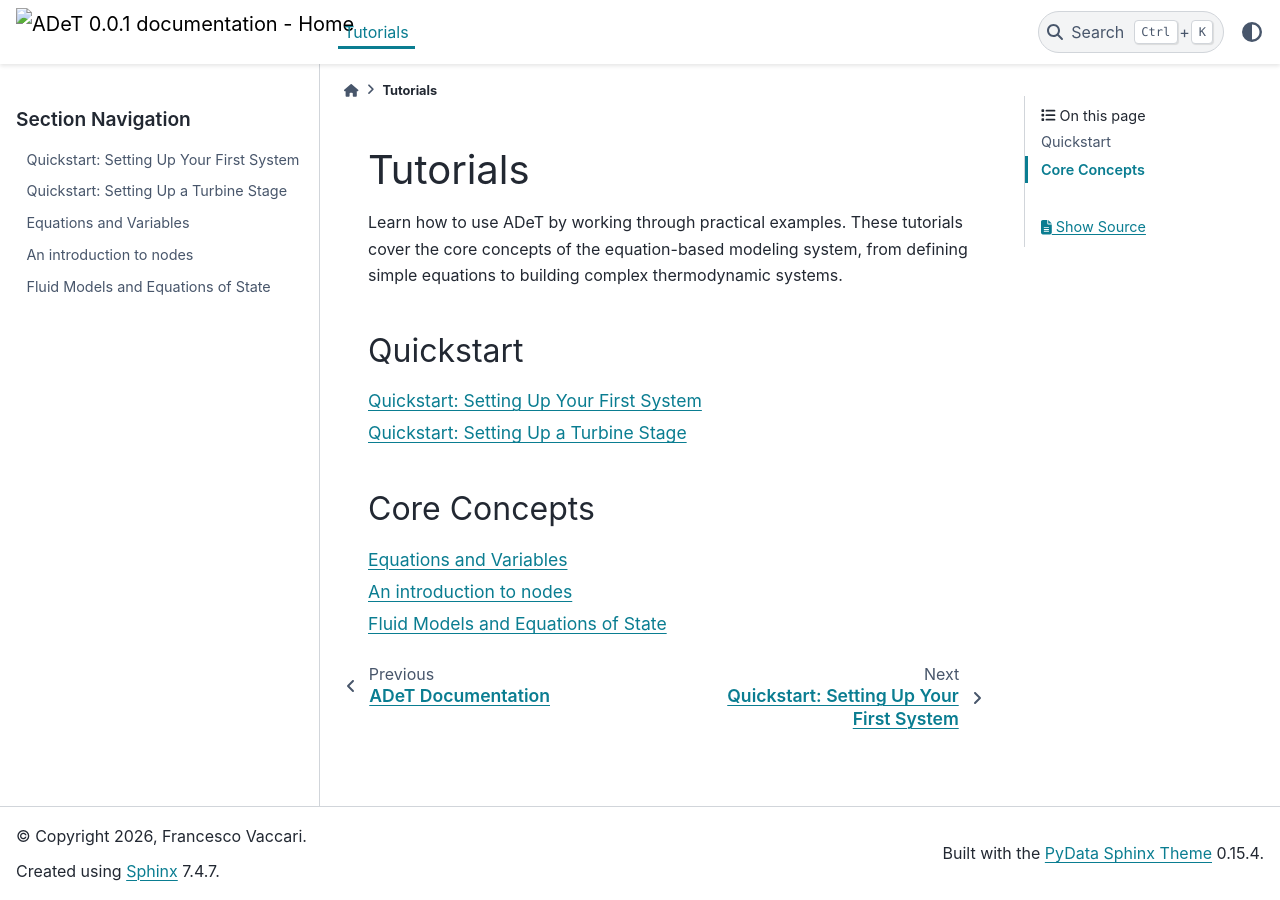
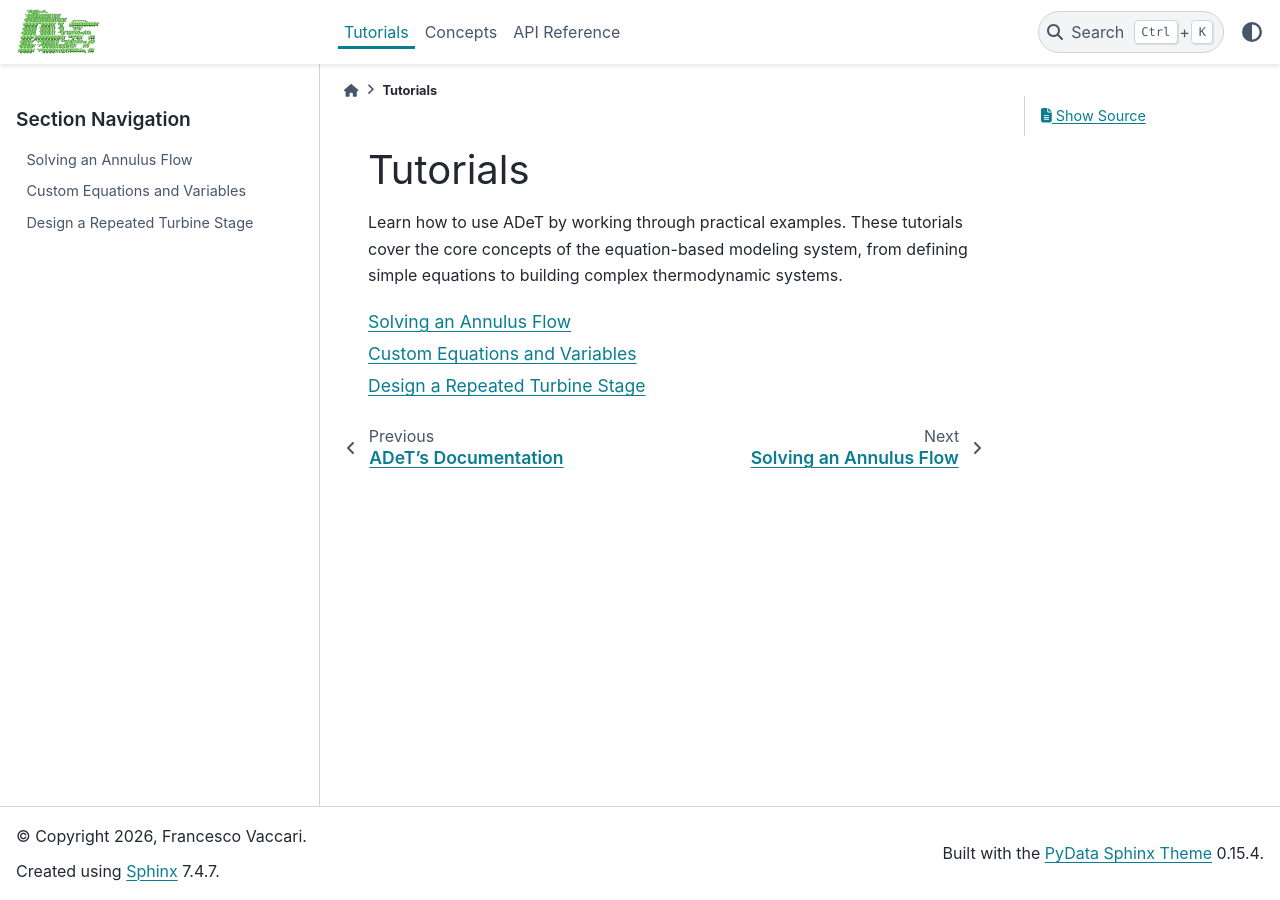
Before and after one commit to Propulsion-Power-TU-Delft/adet, a Sphinx documentation site: the page built from docs/sphinx/source/tutorials/index.md, in a window 1280 px wide. Built offline with Sphinx 7.4.7 and the PyData theme 0.15.4, drawn with Linux system fonts in a browser that asks for light colours; pages that are not in the unit, such as notebooks, are missing from menus.

Commit message:
Add and reorganize documentation source

````diff
--- /dev/null
+++ b/docs/sphinx/source/concepts/index.md
@@ -0,0 +1,14 @@
+# Concepts
+
+Learn the core concepts which make up ADeT's architecture.
+
+```{toctree}
+:maxdepth: 1
+
+custom_equations
+using_nodes
+fluid_models
+component_networks
+solving_systems
+custom_components
+```
--- a/docs/sphinx/source/tutorials/02_simple_stage.md
+++ /dev/null
@@ -1,4 +0,0 @@
-# Quickstart: Setting Up a Turbine Stage
-:::{warning}
-Work in progress
-:::
--- a/docs/sphinx/source/tutorials/index.md
+++ b/docs/sphinx/source/tutorials/index.md
@@ -2,21 +2,10 @@
 
 Learn how to use ADeT by working through practical examples. These tutorials cover the core concepts of the equation-based modeling system, from defining simple equations to building complex thermodynamic systems.
 
-## Quickstart
-
 ```{toctree}
 :maxdepth: 1
 
-01_quickstart_system
-02_simple_stage
+annulus_system
+equations_and_variables
+simple_stage
 ```
-
-## Core Concepts
-
-```{toctree}
-:maxdepth: 1
-
-03_equations_and_variables
-04_using_nodes
-05_fluid_models
-```
--- /dev/null
+++ b/docs/sphinx/source/tutorials/simple_stage.md
@@ -0,0 +1,5 @@
+# Design a Repeated Turbine Stage
+
+:::{warning}
+Work in progress
+:::
````
Also changed, not shown: README.md (+2 -8 lines), docs/sphinx/source/concepts/custom_components.md (added, +1 -0 lines), docs/sphinx/source/concepts/fluid_models.md (renamed from docs/sphinx/source/tutorials/05_fluid_models.md, +0 -3 lines), docs/sphinx/source/index.md (+8 -5 lines), docs/sphinx/source/tutorials/annulus_system.md (renamed from docs/sphinx/source/tutorials/01_quickstart_system.md, +61 -42 lines), docs/sphinx/source/tutorials/equations_and_variables.md (renamed from docs/sphinx/source/tutorials/03_equations_and_variables.md, +6 -4 lines), docs/sphinx/images/adet_logo.svg (added), docs/sphinx/images/basic_annulus.svg (added), docs/sphinx/source/concepts/component_networks.md (renamed from docs/sphinx/source/tutorials/08_component_networks.md), docs/sphinx/source/concepts/custom_equations.md (renamed from docs/sphinx/source/tutorials/06_custom_equations.md), docs/sphinx/source/concepts/solving_systems.md (renamed from docs/sphinx/source/tutorials/03_solving_systems.md), docs/sphinx/source/concepts/using_nodes.md (renamed from docs/sphinx/source/tutorials/04_using_nodes.md).
